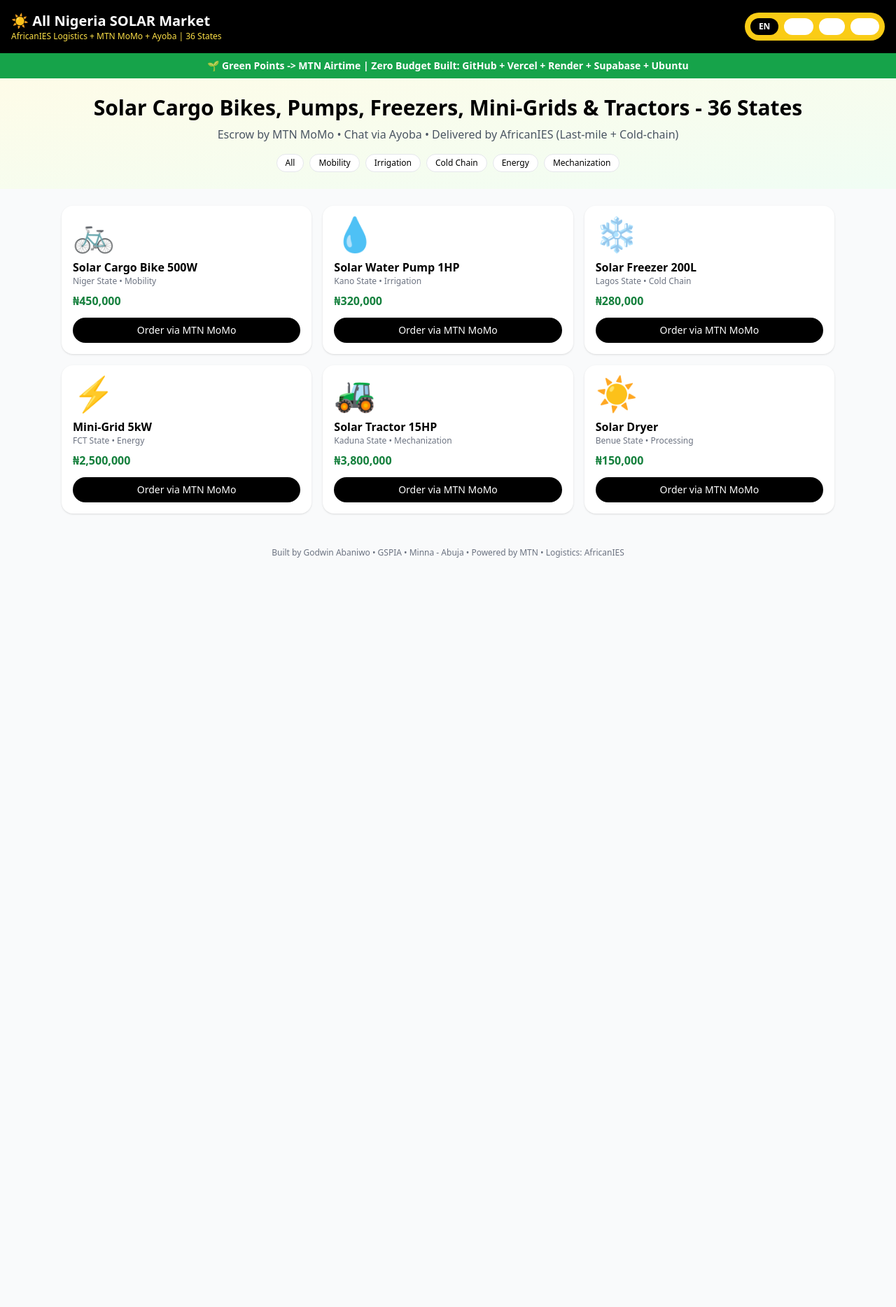
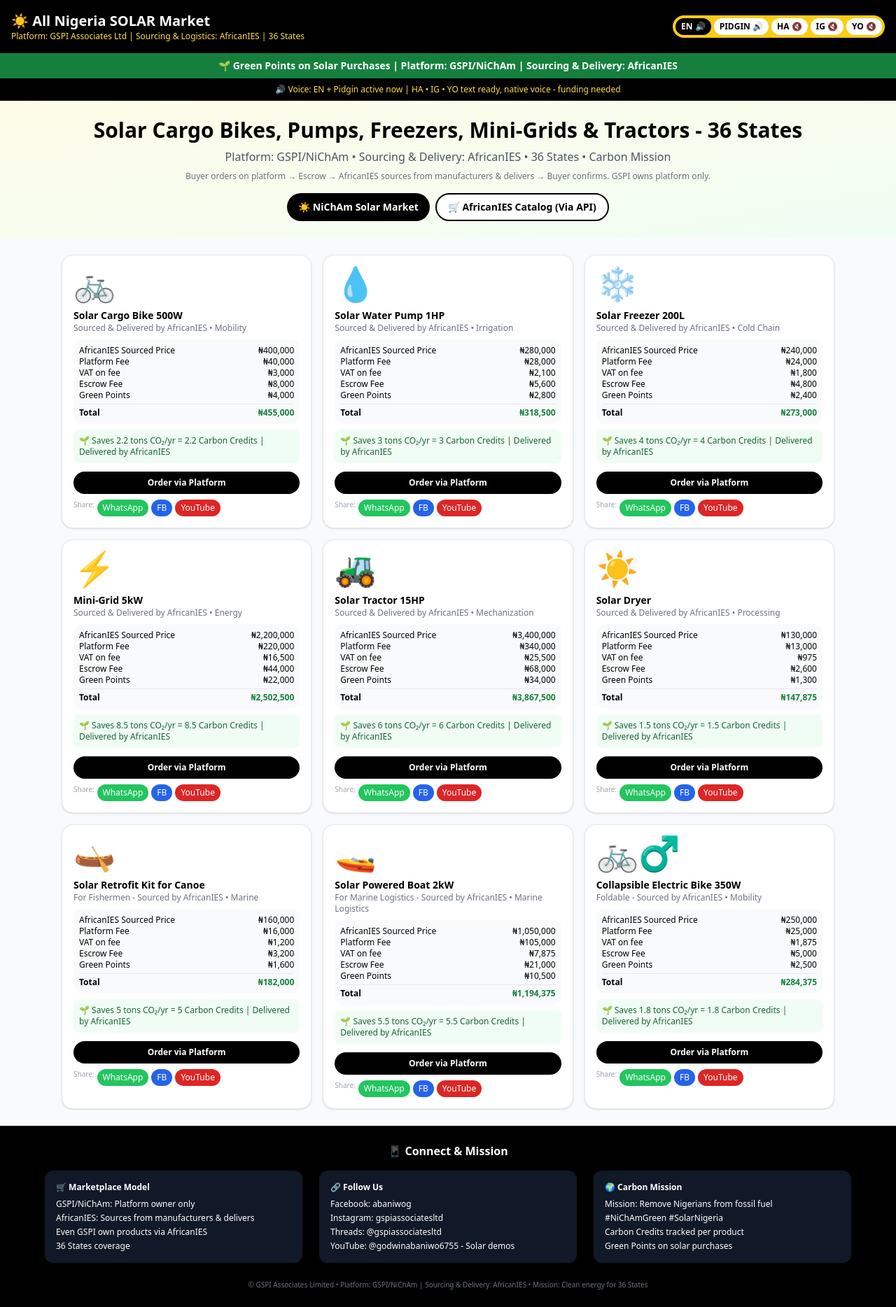
Before and after one commit to gspiassociatesltd/nicham-trade, a Next.js app: page / in a window 1280 px wide. Shown: the whole page at 70% size. Before the commit the page ends 822 px from the top, so only its background shows below. Built offline with nearby package versions, Linux system fonts and the light colour scheme.

Commit message:
Add files via upload

```diff
--- a/app/page.tsx
+++ b/app/page.tsx
@@ -1,61 +1,135 @@
-
 'use client'
 import { useState } from 'react'
 import { translations } from '../lib/i18n'
 import LangToggle from '../components/LangToggle'
-import { supabase } from '../lib/supabase'
 
 const products = [
-  { id: 1, name: "Solar Cargo Bike 500W", price: 450000, state: "Niger", img: "🚲", category: "Mobility" },
-  { id: 2, name: "Solar Water Pump 1HP", price: 320000, state: "Kano", img: "💧", category: "Irrigation" },
-  { id: 3, name: "Solar Freezer 200L", price: 280000, state: "Lagos", img: "❄️", category: "Cold Chain" },
-  { id: 4, name: "Mini-Grid 5kW", price: 2500000, state: "FCT", img: "⚡", category: "Energy" },
-  { id: 5, name: "Solar Tractor 15HP", price: 3800000, state: "Kaduna", img: "🚜", category: "Mechanization" },
-  { id: 6, name: "Solar Dryer", price: 150000, state: "Benue", img: "☀️", category: "Processing" },
+  { id: 1, name: "Solar Cargo Bike 500W", basePrice: 400000, co2: 2.2, img: "🚲", category: "Mobility", desc: "Sourced & Delivered by AfricanIES" },
+  { id: 2, name: "Solar Water Pump 1HP", basePrice: 280000, co2: 3.0, img: "💧", category: "Irrigation", desc: "Sourced & Delivered by AfricanIES" },
+  { id: 3, name: "Solar Freezer 200L", basePrice: 240000, co2: 4.0, img: "❄️", category: "Cold Chain", desc: "Sourced & Delivered by AfricanIES" },
+  { id: 4, name: "Mini-Grid 5kW", basePrice: 2200000, co2: 8.5, img: "⚡", category: "Energy", desc: "Sourced & Delivered by AfricanIES" },
+  { id: 5, name: "Solar Tractor 15HP", basePrice: 3400000, co2: 6.0, img: "🚜", category: "Mechanization", desc: "Sourced & Delivered by AfricanIES" },
+  { id: 6, name: "Solar Dryer", basePrice: 130000, co2: 1.5, img: "☀️", category: "Processing", desc: "Sourced & Delivered by AfricanIES" },
+  { id: 7, name: "Solar Retrofit Kit for Canoe", basePrice: 160000, co2: 5.0, img: "🛶", category: "Marine", desc: "For Fishermen - Sourced by AfricanIES" },
+  { id: 8, name: "Solar Powered Boat 2kW", basePrice: 1050000, co2: 5.5, img: "🚤", category: "Marine Logistics", desc: "For Marine Logistics - Sourced by AfricanIES" },
+  { id: 9, name: "Collapsible Electric Bike 350W", basePrice: 250000, co2: 1.8, img: "🚲‍♂️", category: "Mobility", desc: "Foldable - Sourced by AfricanIES" },
 ]
+
+function calcPricing(base: number) {
+  const platformFee = Math.round(base * 0.10)
+  const vat = Math.round(platformFee * 0.075)
+  const escrowFee = Math.round(base * 0.02)
+  const greenPoints = Math.round(base * 0.01)
+  const total = base + platformFee + vat + escrowFee + greenPoints
+  return { base, platformFee, vat, escrowFee, greenPoints, total }
+}
 
 export default function Home() {
   const [lang, setLang] = useState('en')
   const t = translations[lang] || translations.en
+
+  const shareText = (p: any) => `Check this ${p.name} - Saves ${p.co2} tons CO2/yr! Solar market:`
+
   return (
     <main className="min-h-screen">
       <header className="bg-black text-white p-4 flex justify-between items-center">
         <div>
           <h1 className="text-xl font-black">☀️ {t.title}</h1>
-          <p className="text-xs text-yellow-300">AfricanIES Logistics + MTN MoMo + Ayoba | 36 States</p>
+          <p className="text-xs text-yellow-300">Platform: GSPI Associates Ltd | Sourcing & Logistics: AfricanIES | 36 States</p>
         </div>
         <LangToggle lang={lang} setLang={setLang} />
       </header>
 
-      <div className="bg-green-600 text-white text-center p-2 text-sm font-bold">
-        🌱 {t.green} | Zero Budget Built: GitHub + Vercel + Render + Supabase + Ubuntu
+      <div className="bg-green-700 text-white text-center p-2 text-sm font-bold">
+        🌱 Green Points on Solar Purchases | Platform: GSPI/NiChAm | Sourcing & Delivery: AfricanIES
+      </div>
+
+      <div className="bg-black text-yellow-300 text-center p-2 text-xs">
+        🔊 Voice: EN + Pidgin active now | HA • IG • YO text ready, native voice - funding needed
       </div>
 
       <section className="p-6 text-center bg-gradient-to-br from-yellow-50 to-green-50">
         <h2 className="text-3xl font-black mb-2">{t.subtitle}</h2>
-        <p className="text-gray-600 mb-4">Escrow by MTN MoMo • Chat via Ayoba • Delivered by AfricanIES (Last-mile + Cold-chain)</p>
-        <div className="flex gap-2 justify-center flex-wrap">
-          {['All','Mobility','Irrigation','Cold Chain','Energy','Mechanization'].map(c=>(
-            <span key={c} className="px-3 py-1 bg-white border rounded-full text-xs">{c}</span>
-          ))}
+        <p className="text-gray-600 mb-2">{t.desc}</p>
+        <p className="text-xs text-gray-500 max-w-3xl mx-auto">Buyer orders on platform → Escrow → AfricanIES sources from manufacturers & delivers → Buyer confirms. GSPI owns platform only.</p>
+
+        <div className="flex gap-2 justify-center flex-wrap mt-4">
+          <button className="px-4 py-2 bg-black text-white rounded-full text-sm font-bold">☀️ NiChAm Solar Market</button>
+          <button className="px-4 py-2 bg-white border-2 border-black rounded-full text-sm font-bold">🛒 AfricanIES Catalog (Via API)</button>
         </div>
       </section>
 
       <section className="grid grid-cols-1 md:grid-cols-3 gap-4 p-6 max-w-6xl mx-auto">
-        {products.map(p=>(
-          <a key={p.id} href={`/product/${p.id}`} className="bg-white rounded-2xl shadow p-4 hover:shadow-xl transition">
-            <div className="text-5xl mb-3">{p.img}</div>
-            <h3 className="font-bold">{p.name}</h3>
-            <p className="text-xs text-gray-500">{p.state} State • {p.category}</p>
-            <p className="mt-2 font-black text-green-700">₦{p.price.toLocaleString()}</p>
-            <button className="mt-3 w-full bg-black text-white py-2 rounded-full text-sm">{t.cta}</button>
-          </a>
-        ))}
+        {products.map(p=>{
+          const pr = calcPricing(p.basePrice)
+          return (
+          <div key={p.id} className="bg-white rounded-2xl shadow p-4 hover:shadow-xl transition border">
+            <a href={`/product/${p.id}`}>
+              <div className="text-5xl mb-3">{p.img}</div>
+              <h3 className="font-bold text-sm">{p.name}</h3>
+              <p className="text-xs text-gray-500">{p.desc} • {p.category}</p>
+              <div className="mt-2 bg-gray-50 rounded-xl p-2 text-xs">
+                <div className="flex justify-between"><span>AfricanIES Sourced Price</span><span>₦{pr.base.toLocaleString()}</span></div>
+                <div className="flex justify-between"><span>Platform Fee</span><span>₦{pr.platformFee.toLocaleString()}</span></div>
+                <div className="flex justify-between"><span>VAT on fee</span><span>₦{pr.vat.toLocaleString()}</span></div>
+                <div className="flex justify-between"><span>Escrow Fee</span><span>₦{pr.escrowFee.toLocaleString()}</span></div>
+                <div className="flex justify-between"><span>Green Points</span><span>₦{pr.greenPoints.toLocaleString()}</span></div>
+                <div className="flex justify-between font-black border-t mt-1 pt-1"><span>Total</span><span className="text-green-700">₦{pr.total.toLocaleString()}</span></div>
+              </div>
+              <div className="mt-2 text-xs bg-green-50 text-green-800 p-2 rounded-lg">
+                🌱 Saves {p.co2} tons CO₂/yr = {p.co2} Carbon Credits | Delivered by AfricanIES
+              </div>
+            </a>
+            <div className="mt-3 flex gap-1 flex-wrap">
+              <a href={`/product/${p.id}`} className="flex-1 bg-black text-white py-2 rounded-full text-xs text-center font-bold">{t.cta}</a>
+            </div>
+            <div className="mt-2 flex gap-1">
+              <span className="text-[10px] text-gray-400">Share:</span>
+              <a href={`https://wa.me/?text=${encodeURIComponent(shareText(p))}`} target="_blank" className="text-xs bg-green-500 text-white px-2 py-1 rounded-full">WhatsApp</a>
+              <a href={`https://www.facebook.com/sharer/sharer.php?u=${encodeURIComponent('https://nicham.com')}`} target="_blank" className="text-xs bg-blue-600 text-white px-2 py-1 rounded-full">FB</a>
+              <a href={`https://www.youtube.com/@godwinabaniwo6755`} target="_blank" className="text-xs bg-red-600 text-white px-2 py-1 rounded-full">YouTube</a>
+            </div>
+          </div>
+        )})}
       </section>
 
-      <footer className="text-center p-6 text-xs text-gray-500">
-        Built by Godwin Abaniwo • GSPIA • Minna - Abuja • Powered by MTN • Logistics: AfricanIES
-      </footer>
+      <section className="bg-black text-white p-6">
+        <div className="max-w-6xl mx-auto">
+          <h3 className="font-bold text-center mb-4">📱 Connect & Mission</h3>
+          <div className="grid grid-cols-1 md:grid-cols-3 gap-6 text-xs">
+            <div className="bg-gray-900 rounded-xl p-4">
+              <h4 className="font-bold mb-2">🛒 Marketplace Model</h4>
+              <div className="space-y-1">
+                <div>GSPI/NiChAm: Platform owner only</div>
+                <div>AfricanIES: Sources from manufacturers & delivers</div>
+                <div>Even GSPI own products via AfricanIES</div>
+                <div>36 States coverage</div>
+              </div>
+            </div>
+            <div className="bg-gray-900 rounded-xl p-4">
+              <h4 className="font-bold mb-2">🔗 Follow Us</h4>
+              <div className="space-y-1">
+                <a href="https://facebook.com/abaniwog" target="_blank" className="block hover:text-yellow-300">Facebook: abaniwog</a>
+                <a href="https://instagram.com/gspiassociatesltd" target="_blank" className="block hover:text-yellow-300">Instagram: gspiassociatesltd</a>
+                <a href="https://threads.net/@gspiassociatesltd" target="_blank" className="block hover:text-yellow-300">Threads: @gspiassociatesltd</a>
+                <a href="https://www.youtube.com/@godwinabaniwo6755" target="_blank" className="block hover:text-red-400">YouTube: @godwinabaniwo6755 - Solar demos</a>
+              </div>
+            </div>
+            <div className="bg-gray-900 rounded-xl p-4">
+              <h4 className="font-bold mb-2">🌍 Carbon Mission</h4>
+              <div className="space-y-1">
+                <div>Mission: Remove Nigerians from fossil fuel</div>
+                <div>#NiChAmGreen #SolarNigeria</div>
+                <div>Carbon Credits tracked per product</div>
+                <div>Green Points on solar purchases</div>
+              </div>
+            </div>
+          </div>
+          <div className="text-center mt-6 text-[10px] text-gray-500">
+            © GSPI Associates Limited • Platform: GSPI/NiChAm | Sourcing & Delivery: AfricanIES • Mission: Clean energy for 36 States
+          </div>
+        </div>
+      </section>
     </main>
   )
 }
--- a/app/product/[id]/page.tsx
+++ b/app/product/[id]/page.tsx
@@ -1,27 +1,46 @@
-
 'use client'
-import { translations } from '../../../lib/i18n'
 import { useState } from 'react'
 
+const basePrices: any = {1:400000,2:280000,3:240000,4:2200000,5:3400000,6:130000,7:160000,8:1050000,9:250000}
+
 export default function ProductPage({ params }: { params: { id: string } }) {
-  const [lang] = useState('en')
+  const base = basePrices[params.id] || 400000
+  const platformFee = Math.round(base * 0.10)
+  const vat = Math.round(platformFee * 0.075)
+  const escrowFee = Math.round(base * 0.02)
+  const greenPoints = Math.round(base * 0.01)
+  const total = base + platformFee + vat + escrowFee + greenPoints
+
   return (
-    <main className="p-6 max-w-2xl mx-auto">
+    <main className="p-6 max-w-3xl mx-auto">
       <a href="/" className="text-sm">← Back to Solar Market</a>
       <div className="bg-white rounded-2xl shadow p-6 mt-4">
         <h1 className="text-2xl font-black">Solar Product #{params.id}</h1>
-        <p className="mt-2">MTN MoMo Escrow: Buyer pays → AfricanIES verifies → Green Points → MTN Airtime</p>
-        <div className="mt-6 p-4 bg-yellow-50 rounded-xl">
-          <h3 className="font-bold">How MTN MoMo Escrow Works</h3>
-          <ol className="list-decimal ml-5 text-sm mt-2">
-            <li>Buyer pays via MTN MoMo</li>
-            <li>Funds held in escrow</li>
-            <li>AfricanIES delivers (Last-mile + Cold-chain)</li>
-            <li>Buyer confirms → Seller gets paid</li>
-            <li>Both earn Green Points → Redeem for MTN Airtime via Ayoba</li>
-          </ol>
+        <p className="mt-2 text-sm text-gray-600">Platform Owner: GSPI/NiChAm | Sourcing & Delivery: AfricanIES handles procurement & delivery</p>
+
+        <div className="mt-6 p-4 bg-blue-50 rounded-xl text-sm border border-blue-200">
+          <h3 className="font-bold">🏢 Platform Model</h3>
+          <p className="mt-2">GSPI/NiChAm owns platform only. AfricanIES sources from manufacturers & delivers to buyer in 36 States.</p>
         </div>
-        <button className="mt-6 w-full bg-green-600 text-white py-3 rounded-full font-bold">Pay with MTN MoMo</button>
+
+        <div className="mt-6 p-4 bg-gray-50 rounded-xl text-sm">
+          <h3 className="font-bold mb-2">Pricing Breakdown</h3>
+          <div className="space-y-2">
+            <div className="flex justify-between"><span>AfricanIES Sourced Price</span><span>₦{base.toLocaleString()}</span></div>
+            <div className="flex justify-between"><span>Platform Fee (10%)</span><span>₦{platformFee.toLocaleString()}</span></div>
+            <div className="flex justify-between"><span>VAT on Platform Fee</span><span>₦{vat.toLocaleString()}</span></div>
+            <div className="flex justify-between"><span>Escrow Fee (2%)</span><span>₦{escrowFee.toLocaleString()}</span></div>
+            <div className="flex justify-between"><span>Green Points (1%)</span><span>₦{greenPoints.toLocaleString()}</span></div>
+            <div className="flex justify-between font-black text-lg border-t pt-2"><span>Customer Pays</span><span>₦{total.toLocaleString()}</span></div>
+          </div>
+        </div>
+
+        <div className="mt-6 p-4 bg-green-50 rounded-xl">
+          <h3 className="font-bold">🌱 Carbon Mission</h3>
+          <p className="text-sm mt-2">This solar product displaces diesel/petrol, saves CO2, earns carbon credits for platform.</p>
+        </div>
+
+        <button className="mt-6 w-full bg-green-600 text-white py-3 rounded-full font-bold">Order via Platform - ₦{total.toLocaleString()}</button>
       </div>
     </main>
   )
--- a/components/LangToggle.tsx
+++ b/components/LangToggle.tsx
@@ -1,12 +1,37 @@
+'use client'
+import { langs, langLabels, translations } from '@/lib/i18n'
 
-'use client'
-import { langs } from '@/lib/i18n'
 export default function LangToggle({ lang, setLang }: any) {
+  const speak = (text: string, langCode: string) => {
+    if (!translations[langCode]?.voice) return
+    if ('speechSynthesis' in window) {
+      window.speechSynthesis.cancel()
+      const utter = new SpeechSynthesisUtterance(text)
+      utter.lang = langCode === 'pcm' ? 'en-NG' : 'en-US'
+      utter.rate = 0.9
+      window.speechSynthesis.speak(utter)
+    }
+  }
+
   return (
-    <div className="flex gap-2 p-2 bg-yellow-400 rounded-full">
-      {langs.map((l: string) => (
-        <button key={l} onClick={()=>setLang(l)} className={`px-3 py-1 rounded-full text-xs font-bold ${lang===l?'bg-black text-white':'bg-white'}`}>{l.toUpperCase()}</button>
-      ))}
+    <div className="flex gap-1 p-1 bg-yellow-400 rounded-full">
+      {langs.map((l: string) => {
+        const hasVoice = translations[l]?.voice
+        return (
+          <button
+            key={l}
+            onClick={()=>{
+              setLang(l)
+              if(hasVoice) speak(translations[l].subtitle, l)
+            }}
+            className={`px-2 py-1 rounded-full text-xs font-bold flex items-center gap-1 ${lang===l?'bg-black text-white':'bg-white text-black'}`}
+            title={hasVoice ? 'Voice enabled' : 'Text only - voice coming with funding'}
+          >
+            {langLabels[l]}
+            {hasVoice ? ' 🔊' : ' 🔇'}
+          </button>
+        )
+      })}
     </div>
   )
 }
--- a/lib/i18n.ts
+++ b/lib/i18n.ts
@@ -1,8 +1,50 @@
-
 export const translations: any = {
-  en: { title: "All Nigeria SOLAR Market", subtitle: "Solar Cargo Bikes, Pumps, Freezers, Mini-Grids & Tractors - 36 States", cta: "Order via MTN MoMo", green: "Green Points -> MTN Airtime" },
-  ha: { title: "Kasuwar SOLAR ta Najeriya", subtitle: "Kekuna Solar, Famfo, Firiza - Jihohi 36", cta: "Yi oda da MTN MoMo", green: "Makorin Green -> Katin MTN" },
-  ig: { title: "Ahia SOLAR Nile Nigeria", subtitle: "Igwe Solar, Pumps, Friza - Steeti 36", cta: "Nye iwu site na MTN MoMo", green: "Isi Green -> Airtime MTN" },
-  yo: { title: "Oja SOLAR Gbogbo Naijiria", subtitle: "Keke Solar, Fompu, Firisa - Ipinle 36", cta: "Paṣẹ nipasẹ MTN MoMo", green: "Awon Green Points -> Airtime MTN" },
+  en: {
+    title: "All Nigeria SOLAR Market",
+    subtitle: "Solar Cargo Bikes, Pumps, Freezers, Mini-Grids & Tractors - 36 States",
+    cta: "Order via Platform",
+    green: "Green Points on Solar Purchases",
+    desc: "Platform: GSPI/NiChAm • Sourcing & Delivery: AfricanIES • 36 States • Carbon Mission",
+    voice: true
+  },
+  pcm: {
+    title: "All Nigeria SOLAR Market",
+    subtitle: "Solar Cargo Bike, Pump, Freezer, Mini-Grid & Tractor - For 36 States",
+    cta: "Order for Platform",
+    green: "Green Points for Solar Buy",
+    desc: "GSPI get platform • AfricanIES dey find product & deliver • 36 States • Remove from fossil fuel",
+    voice: true
+  },
+  ha: {
+    title: "Kasuwar SOLAR ta Najeriya",
+    subtitle: "Kekuna Solar, Famfo, Firiza - Jihohi 36",
+    cta: "Yi oda a dandalin",
+    green: "Makorin Green",
+    desc: "Dandali: GSPI • AfricanIES zai samo & kai kaya • Jihohi 36",
+    voice: false
+  },
+  ig: {
+    title: "Ahia SOLAR Nile Nigeria",
+    subtitle: "Igwe Solar, Pumps, Friza - Steeti 36",
+    cta: "Nye iwu na ahia",
+    green: "Isi Green",
+    desc: "Ahia: GSPI • AfricanIES ga-achota & buga • Steeti 36",
+    voice: false
+  },
+  yo: {
+    title: "Oja SOLAR Gbogbo Naijiria",
+    subtitle: "Keke Solar, Fompu, Firisa - Ipinle 36",
+    cta: "Paṣẹ lori oja",
+    green: "Awon Green Points",
+    desc: "Oja: GSPI • AfricanIES yoo wa & firanṣẹ • Ipinle 36",
+    voice: false
+  },
 }
-export const langs = ["en","ha","ig","yo"]
+export const langs = ["en","pcm","ha","ig","yo"]
+export const langLabels: any = {
+  en: "EN",
+  pcm: "PIDGIN",
+  ha: "HA",
+  ig: "IG",
+  yo: "YO"
+}
```
